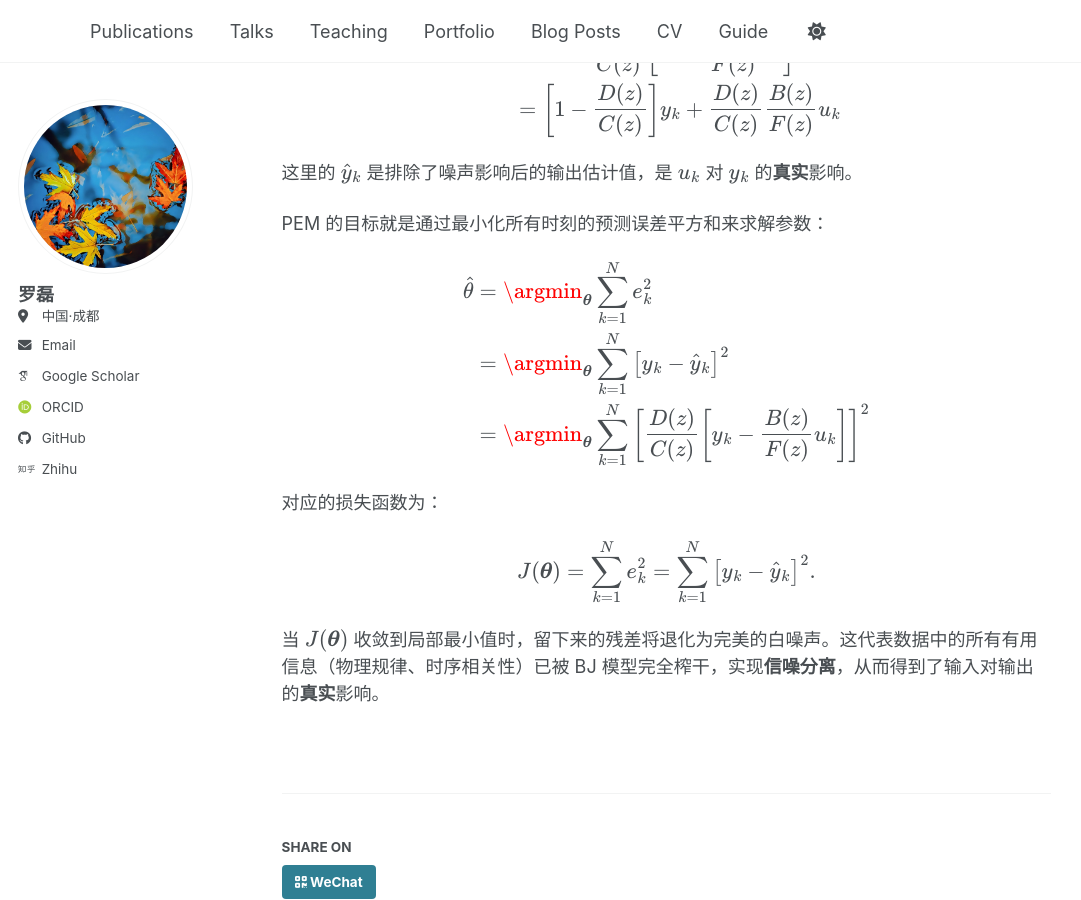
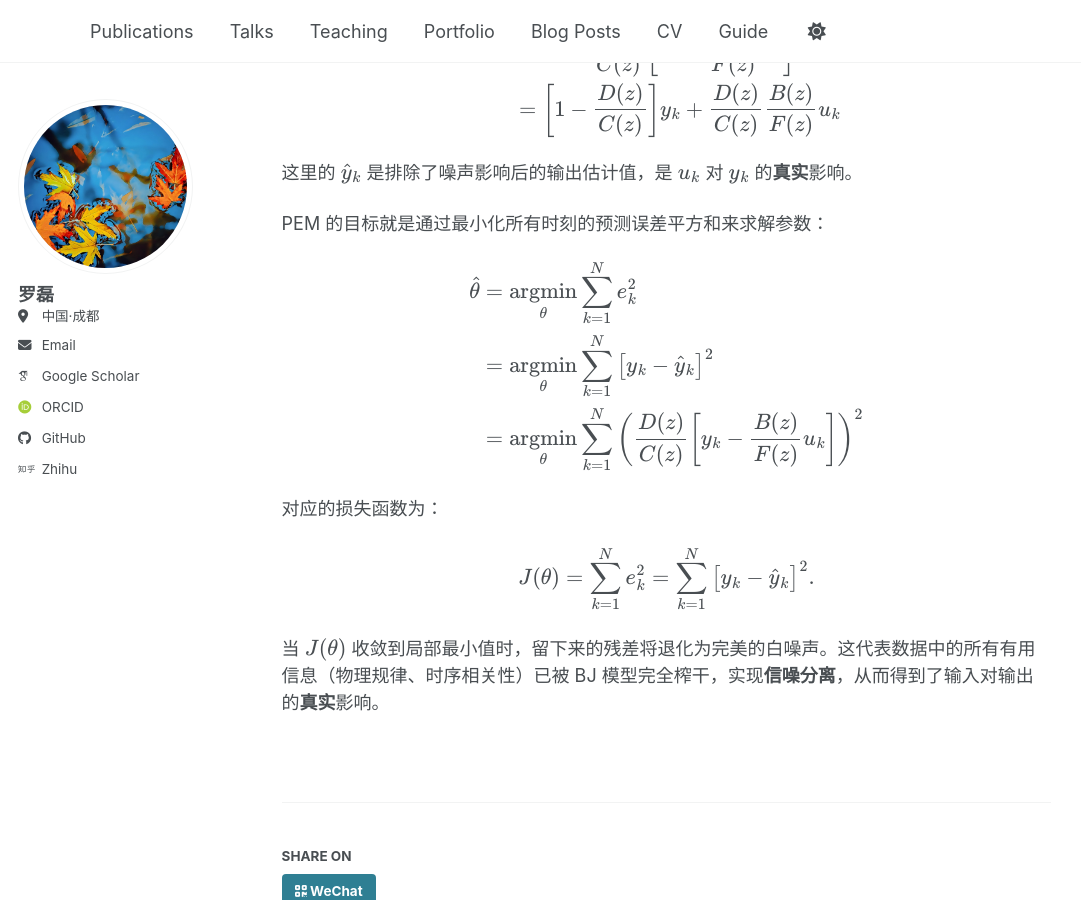
Before and after one commit to Ulti-Dreisteine/academicpages, a Jekyll site: the page built from _posts/2026-05-25-Box-Jenkins模型辨识.md, in a window 1280 px wide and 900 px high, scrolled down 1071 px. Shown: the whole window, without its empty margins (0-1081 px from the left). Built offline with Jekyll 4.4.1, drawn with Linux system fonts in a browser that asks for light colours; some web fonts are replaced; a script bundle is joined from its source files by our own code; library files that are not in the unit come from our copies.

Commit message:
更新：修正参数估计公式中的符号表示

```diff
--- a/_posts/2026-05-25-Box-Jenkins模型辨识.md
+++ b/_posts/2026-05-25-Box-Jenkins模型辨识.md
@@ -47,16 +47,16 @@ PEM 的目标就是通过最小化所有时刻的预测误差平方和来求解
 
 $$
 \begin{align*}
-\hat{\theta} &= \argmin_{\boldsymbol{\theta}} \sum_{k=1}^{N} e_k^2 \\
-    &= \argmin_{\boldsymbol{\theta}} \sum_{k=1}^{N} \left[y_k - \hat{y}_k\right]^2 \\
-    &= \argmin_{\boldsymbol{\theta}} \sum_{k=1}^{N} \left[\frac{D(z)}{C(z)}\left[y_k - \frac{B(z)}{F(z)}u_k\right]\right]^2 \\
+\hat{\theta} &= \underset{\theta}{\mathrm{argmin}} \sum_{k=1}^{N} e_k^2 \\
+    &= \underset{\theta}{\mathrm{argmin}} \sum_{k=1}^{N} \left[y_k - \hat{y}_k\right]^2 \\
+    &= \underset{\theta}{\mathrm{argmin}} \sum_{k=1}^{N} \left(\frac{D(z)}{C(z)}\left[y_k - \frac{B(z)}{F(z)}u_k\right]\right)^2 \\
 \end{align*}
 $$
 
 对应的损失函数为：
 
 $$
-J(\boldsymbol{\theta}) = \sum_{k=1}^{N} e_k^2 = \sum_{k=1}^{N} \left[y_k - \hat{y}_k\right]^2.
+J(\theta) = \sum_{k=1}^{N} e_k^2 = \sum_{k=1}^{N} \left[y_k - \hat{y}_k\right]^2.
 $$
 
-当 $J(\boldsymbol{\theta})$ 收敛到局部最小值时，留下来的残差将退化为完美的白噪声。这代表数据中的所有有用信息（物理规律、时序相关性）已被 BJ 模型完全榨干，实现**信噪分离**，从而得到了输入对输出的**真实**影响。
+当 $J(\theta)$ 收敛到局部最小值时，留下来的残差将退化为完美的白噪声。这代表数据中的所有有用信息（物理规律、时序相关性）已被 BJ 模型完全榨干，实现**信噪分离**，从而得到了输入对输出的**真实**影响。
```
